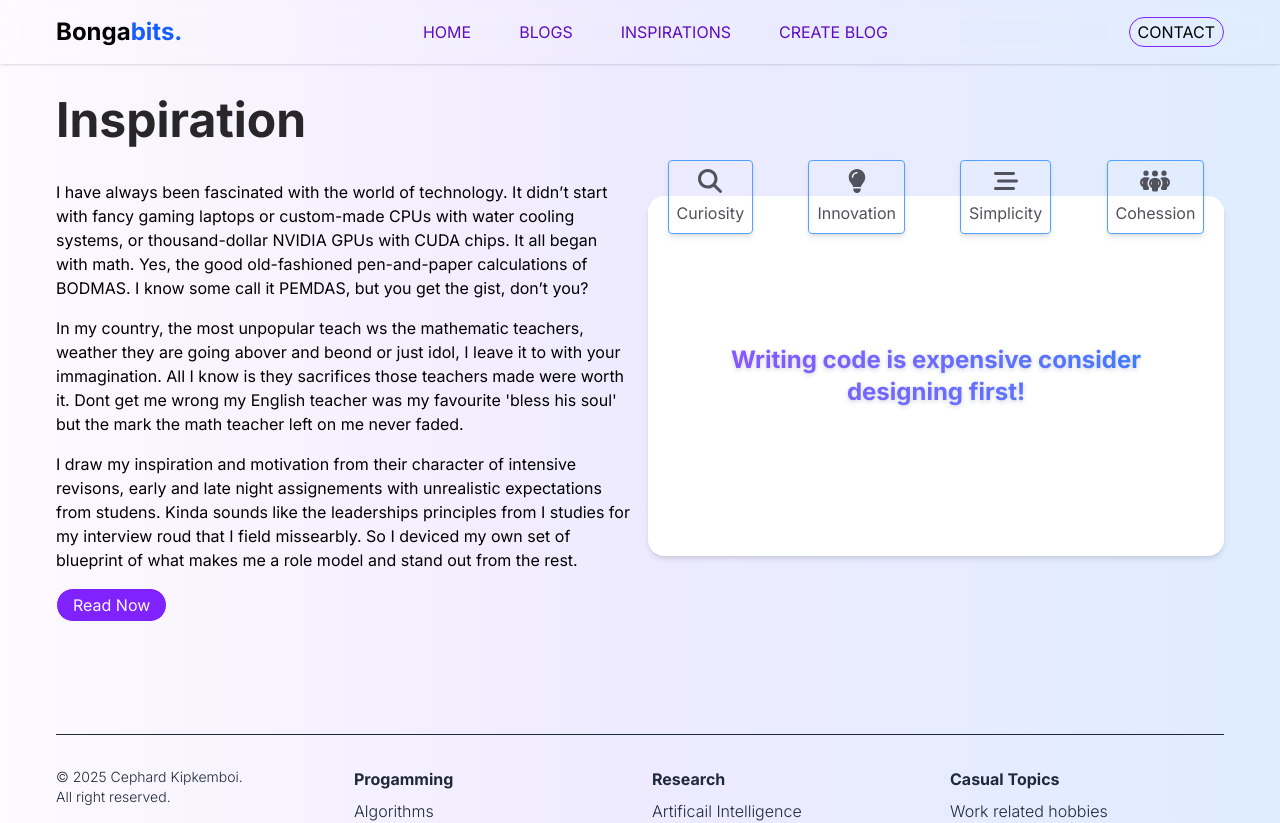
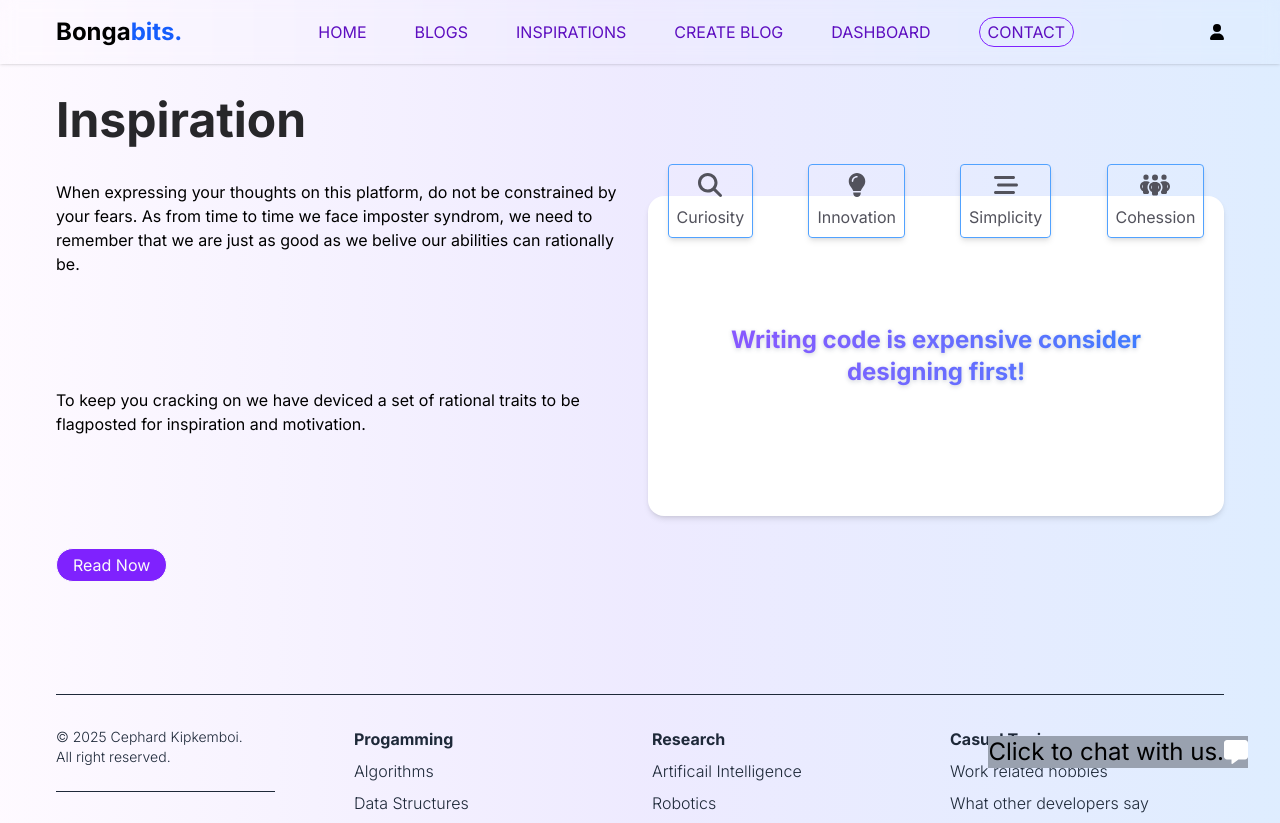
Before and after one commit to cephard/blog, a React (Vite) app: page /inspirations in a window 1280 px wide. Shown: the top 823 px of the page. Built offline with nearby package versions, Linux system fonts and the light colour scheme.

Commit message:
added new components

```diff
--- a/src/App.jsx
+++ b/src/App.jsx
@@ -10,6 +10,8 @@ import NoPage from './components/NoPage'
 import CreateBlog from './components/CreateBlog'
 import Contact from './components/Contact'
 import Inspirations from './components/Inspirations'
+import Dashboard from './components/Dashboard'
+import SignIn from './components/SignIn'
 
 function App() {
 
@@ -21,6 +23,8 @@ function App() {
           <Route path="blogs" element={<Blogs />} />
           <Route path="inspirations" element={<Inspirations />} />
           <Route path="contact" element={<Contact />} />
+          <Route path="dashboard" element={<Dashboard />} />
+          <Route path="signin" element={<SignIn />} />
           <Route path="createblog" element={<CreateBlog />} />
           <Route path="blogpost/:id" element={<BlogPost />} />
         </Route>
--- /dev/null
+++ b/src/components/Dashboard.jsx
@@ -0,0 +1,7 @@
+function Dashboard() {
+    return (
+        <h1>Dashboard</h1>
+    )
+}
+
+export default Dashboard
--- a/src/components/Hero.jsx
+++ b/src/components/Hero.jsx
@@ -23,7 +23,7 @@ function Hero() {
     transform transition-all duration-300">
                     Develope and Explore!
                 </h1>
-                <p className='font-light px-4'>Be inspired by the words of a developer that never quits trying.</p>
+                <p className='font-light px-4'>Be inspired by the data that transforms your business.</p>
                 <div className="relative flex rounded-full border border-violet-200 overflow-hidden focus-within:border-violet-400 transition-colors duration-200">
                     <input
                         className="py-2 px-4 bg-transparent outline-none focus:ring-0"
--- a/src/components/Inspirations.jsx
+++ b/src/components/Inspirations.jsx
@@ -49,19 +49,16 @@ function Inspirations() {
         <section>
             <SectionHeading heading="Inspiration" />
             <div className="relative grid lg:grid-cols-2 w-full gap-4">
-                <div className="grid gap-4">
+                <div className="grid gap-4 ">
                     <span>
-                        I have always been fascinated with the world of technology. It didn’t start with fancy gaming laptops or custom-made CPUs with water cooling systems, or thousand-dollar NVIDIA GPUs with CUDA chips.
-                        It all began with math. Yes, the good old-fashioned pen-and-paper calculations of BODMAS. I know some call it PEMDAS, but you get the gist, don’t you?
+                        When expressing your thoughts on this platform, do not be constrained by your fears.
+                        As from time to time we face imposter syndrom, we need to remember that we are just as good as we belive our abilities can rationally be.
                     </span>
                     <span>
-                        In my country, the most unpopular teach ws the mathematic teachers, weather they are going abover and beond or just idol, I leave it to with your immagination. All I know is they sacrifices those teachers made were worth it.
-                        Dont get me wrong my English teacher was my favourite 'bless his soul' but the mark the math teacher left on me never faded.
+                        To keep you cracking on we have deviced a set of rational traits to be flagposted for inspiration and motivation.
                     </span>
-                    <span>
-                        I draw my inspiration and motivation from their character of intensive revisons, early and late night assignements with unrealistic expectations from studens. Kinda sounds like the leaderships principles from I studies for my interview roud that I field missearbly.
-                        So I deviced my own set of blueprint of what makes me a role model and stand out from the rest.
-                    </span>
+
+
                 </div>
                 <div className="my-4 w-full grid relative place-items-center">
                     <ul className="w-full top-[-10%] lg:absolute space-y-5 md:text-xl text-zinc-600 flex justify-around gap-4
@@ -78,7 +75,7 @@ function Inspirations() {
                                 </span> </button>
                             ))}
                     </ul>
-                    <div className='rounded-2xl shadow-md bg-white p-8 w-full h-full flex text-center items-center'>
+                    <div className='rounded-2xl shadow-md bg-white p-8 w-full h-full flex text-center items-center min-h-80'>
                         <span className="bg-gradient-to-r from-violet-500 to-blue-500 font-bold text-2xl bg-clip-text text-transparent drop-shadow drop-shadow-gray-200">{message}</span>
                     </div>
                 </div>
--- a/src/components/Layout.jsx
+++ b/src/components/Layout.jsx
@@ -1,7 +1,9 @@
 import { Outlet } from "react-router-dom";
 import Navbar from "./Navbar";
 import Footer from "./Footer";
-
+import { Link } from "react-router-dom";
+import { faMessage } from "@fortawesome/free-solid-svg-icons";
+import { FontAwesomeIcon } from "@fortawesome/react-fontawesome";
 
 function Layout() {
     return (
@@ -10,6 +12,9 @@ function Layout() {
             <Navbar />
             <main className="flex-1 pt-24 pb-12 container">
                 <Outlet />
+                <span className="flex items-center justify-center bg-gray-400 right-0 bottom-0 text-2xl m-8 fixed space-x-2">
+                    Click to chat with us.<FontAwesomeIcon icon={faMessage} className="text-white" />
+                </span>
             </main>
             <Footer />
         </div>
--- a/src/components/Navbar.jsx
+++ b/src/components/Navbar.jsx
@@ -1,5 +1,5 @@
 import { FontAwesomeIcon } from '@fortawesome/react-fontawesome';
-import { faBars, faX } from '@fortawesome/free-solid-svg-icons';
+import { faBars, faX, faUser } from '@fortawesome/free-solid-svg-icons';
 import { Link } from 'react-router-dom';
 import { useState } from 'react';
 
@@ -11,10 +11,11 @@ function Navbar() {
         { label: 'BLOGS', path: 'blogs' },
         { label: 'INSPIRATIONS', path: 'inspirations' },
         { label: 'CREATE BLOG', path: 'createblog' },
+        { label: 'DASHBOARD', path: 'dashboard' },
     ]
 
     return (
-        <nav className="fixed z-10 bg-transparent backdrop-blur py-4 w-full mx-auto shadow-sm">
+        <nav className="fixed z-50 bg-transparent backdrop-blur py-4 w-full mx-auto shadow-sm">
             <div className='container max-md:w-full flex items-center justify-between'>
                 <Link to="/" className='flex text-xl sm:text-2xl font-bold'>
                     {/**
@@ -23,7 +24,7 @@ function Navbar() {
                     <h1 className=''>Bonga</h1><h1 className='text-blue-600'>bits.</h1>
                 </Link>
                 <ul onClick={() => setIsOpen(false)}
-                    className={`${isOpen ? 'flex max-lg:h-sce max-lg:bg-white max-lg:shadow-sm max-lg:absolute max-lg:w-full max-lg:top-0 max-lg:left-0' : 'hidden'} lg:gap-12 flex-col  justify-center items-center focus lg:flex lg:flex-row text-violet-800 xl:bg-transparent`}>
+                    className={`${isOpen ? 'flex max-lg:h-screen max-lg:bg-white max-lg:shadow-sm max-lg:absolute max-lg:w-full max-lg:top-0 max-lg:left-0' : 'hidden'} lg:gap-12 flex-col  justify-center items-center focus lg:flex lg:flex-row text-violet-800 xl:bg-transparent`}>
                     {navItems.map((item) => (
                         <Link to={item.path} key={item.label}
                             className="hover:text-white lg:hover:text-violet-600 max-lg:py-8 max-lg:hover:bg-violet-600 max-lg:w-full transition-all duration-300 max-lg:px-16">
@@ -31,10 +32,12 @@ function Navbar() {
                             {<hr className='lg:hidden' />}
                         </Link>
                     ))}
-
+                    <Link to="contact" className="inline-flex items-center justify-center rounded-full border border-violet-600 px-2 py-0.5 hover:bg-violet-600 hover:text-zinc-50 transition-colors duration-200">CONTACT</Link>
                 </ul>
                 <div className='flex gap-2 items-center'>
-                    <Link to="contact" className="inline-flex items-center justify-center rounded-full border border-violet-600 px-2 py-0.5 hover:bg-violet-600 hover:text-zinc-50 transition-colors duration-200">CONTACT</Link>
+                    <Link to={'/signin'}>
+                        <FontAwesomeIcon icon={faUser} />
+                    </Link>
                     <button onClick={() => setIsOpen(!isOpen)} className="lg:hidden ml-4 text-2xl cursor-pointer text-violet-800 hover:text-violet-600 z-10" >
                         <FontAwesomeIcon icon={isOpen ? faX : faBars} />
                     </button>
--- /dev/null
+++ b/src/components/SignIn.jsx
@@ -0,0 +1,7 @@
+function SignIn() {
+    return (
+        <h1>Sign in</h1>
+    )
+}
+
+export default SignIn
```
